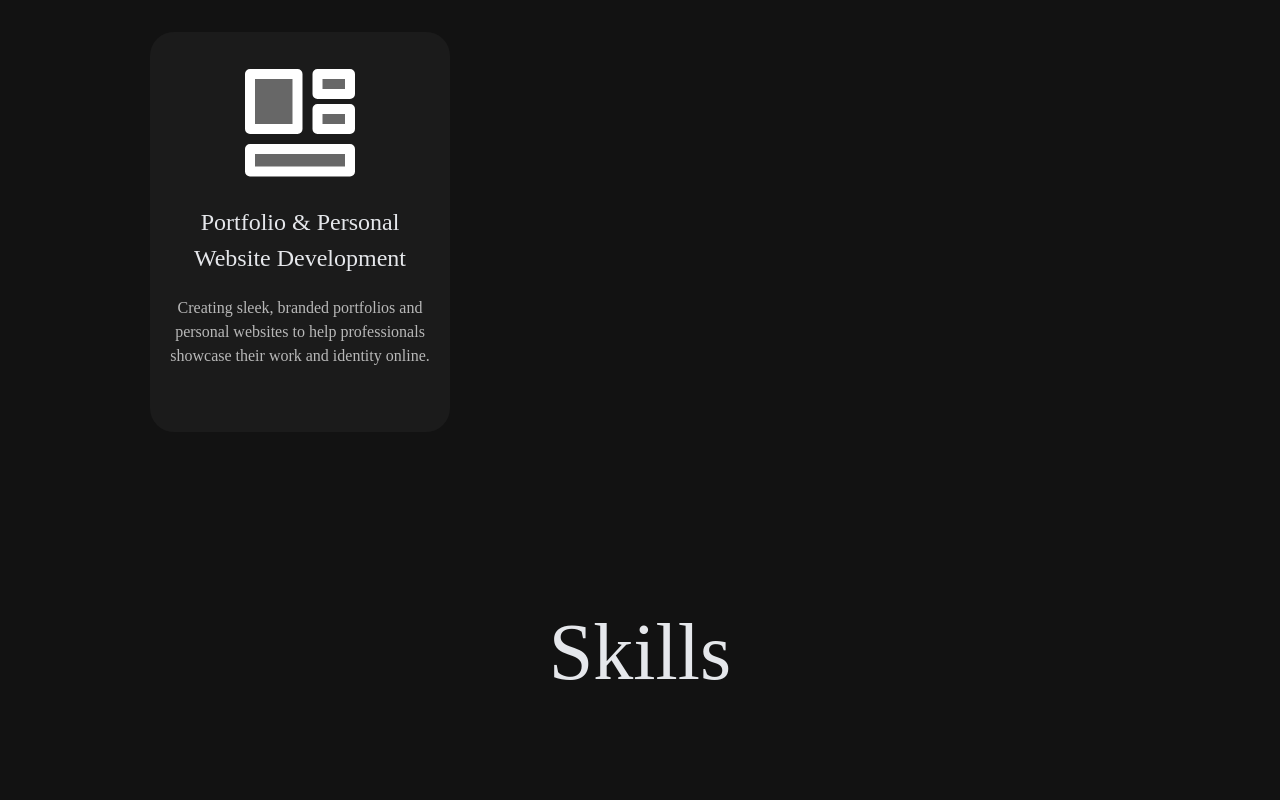
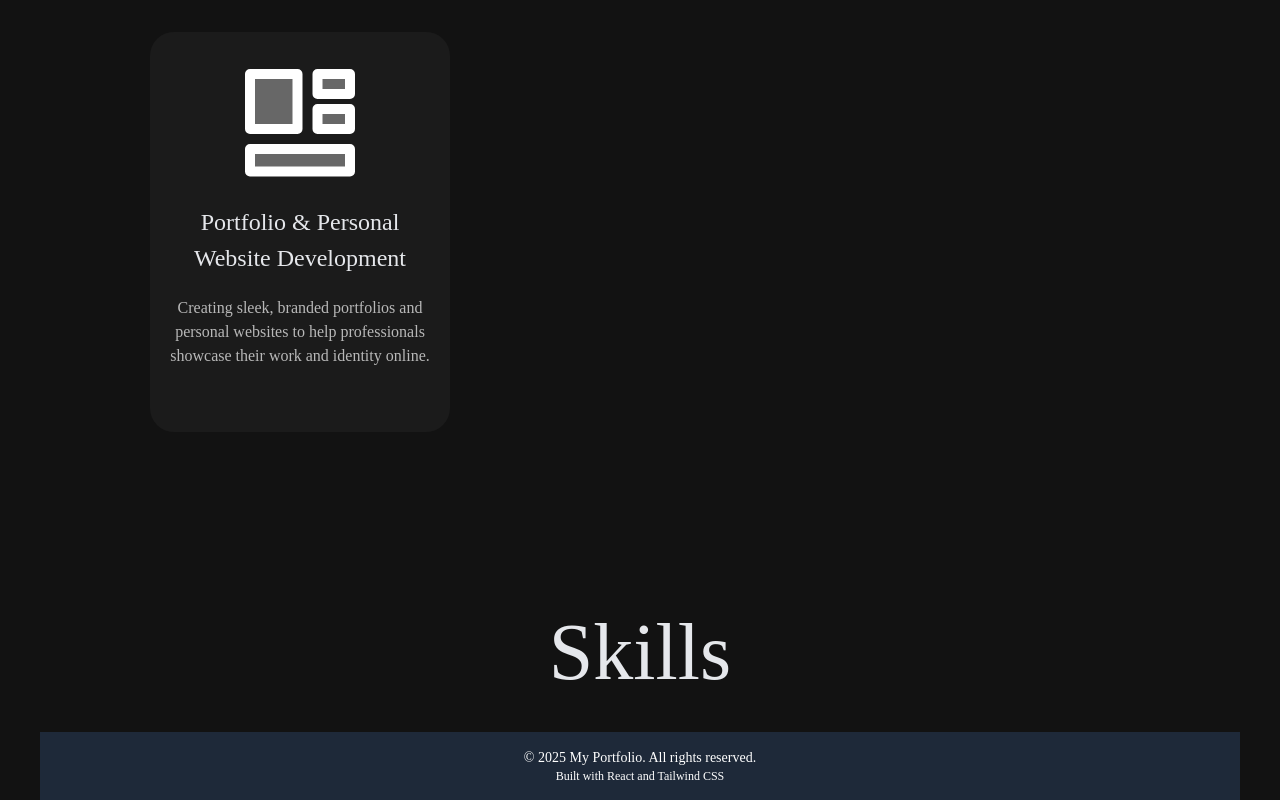
Before and after one commit to BeshrAlkharrat/my-portfolio, a React (Vite) app: page / in a window 1280 px wide. Shown: the part 1596-2396 px from the top of the page. Before the commit the page ends 2328 px from the top, so only its background shows below. Built offline with nearby package versions, Linux system fonts and the light colour scheme; a web font is replaced by a local one.

Commit message:
Added a footer

```diff
--- /dev/null
+++ b/src/components/Footer.jsx
@@ -0,0 +1,12 @@
+import React from "react";
+import "../styles/tailwind.css";
+
+function Footer() {
+    return (
+        <footer className="bg-gray-800 text-white p-4 text-center">
+            <p className="text-sm">© {new Date().getFullYear()} My Portfolio. All rights reserved.</p>
+            <p className="text-xs">Built with React and Tailwind CSS</p>
+        </footer>
+    );
+}
+export default Footer;
--- a/src/components/Project.jsx
+++ b/src/components/Project.jsx
@@ -1,9 +1,11 @@
+import {useRef} from "react"
 import "../styles/tailwind.css"
 import homePage from "../assets/home-page.png"
 import JavaScriptLogo from "../assets/javascript.svg"
 import reactLogo from "../assets/react-logo.svg"
 import tailwindCSSLogo from "../assets/tailwind.svg"
 import sassLogo from "../assets/sass.svg"
+
 
 function Project(){
     const project = [
--- a/src/pages/Contact.jsx
+++ b/src/pages/Contact.jsx
@@ -1,8 +1,10 @@
 import NavigationBar from "../components/NavigationBar"
+import Footer from "../components/Footer"
 function Contact(){
     return(<>
     <NavigationBar />
     <h>This is a contact page.</h>
+    <div className="absolute bottom-0 w-full"> <Footer /> </div>
     </>)
 }
 export default Contact
--- a/src/pages/Home.jsx
+++ b/src/pages/Home.jsx
@@ -7,6 +7,8 @@ import githubIcon from "../assets/github.svg"
 import linkdinIcon from "../assets/linkdin.svg"
 import personalPic from "../assets/profile-pic1.png"
 import '../styles/tailwind.css'
+import Footer from "../components/Footer"
+
 function Home(){
     return(<div className="relative ml-10 mr-10">
         <div className="z-1 "><NavigationBar/></div>
@@ -53,6 +55,7 @@ function Home(){
         <div className="flex flex-col items-center justify-center">
             <h2 className="mt-40 mb-5 text-[5rem] text-gray-200">Skills</h2>
         </div>
+        <div className=" bottom-0 w-full"> <Footer /> </div>
     </div>)
 }
 export default Home
```
